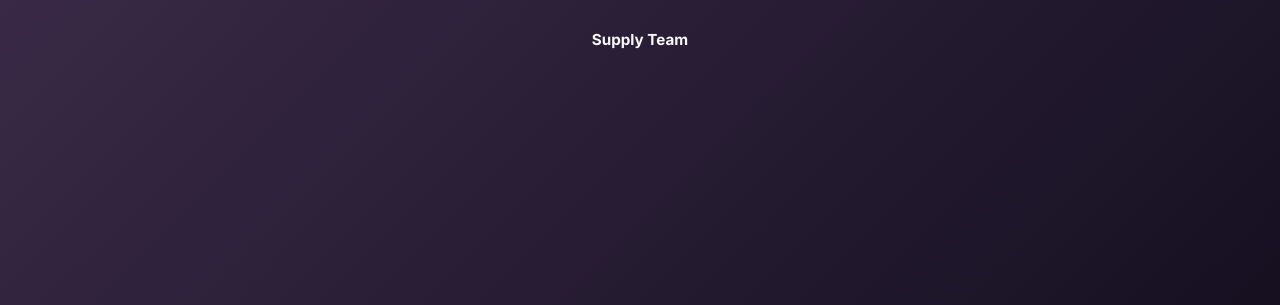
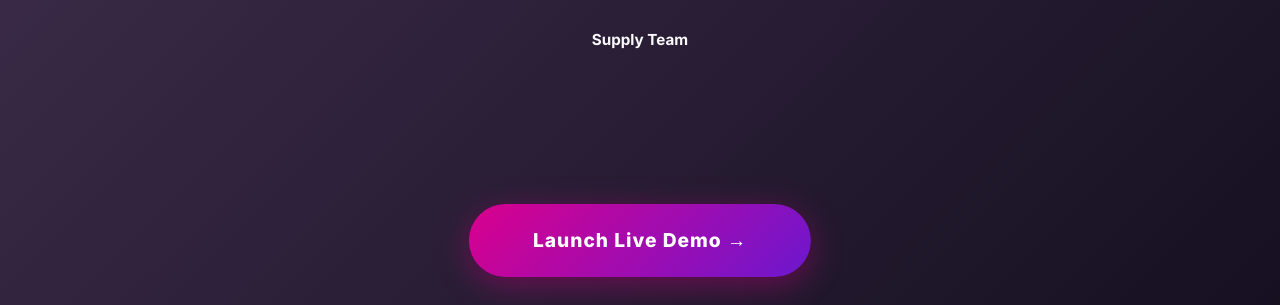
Before and after one commit to shivanksood-prog/prompt-wars-3, a plain HTML site: page index.html in a window 1280 px wide. Shown: the part 495-800 px from the top of the page. Drawn offline with Linux system fonts and the light colour scheme.

Commit message:
Remove duplicate demo links, add floating demo button

```diff
--- a/index.html
+++ b/index.html
@@ -494,29 +494,35 @@
     <p>Target: Cut resolution time by <strong>50%</strong> and reduce outage incidents by <strong>75%</strong></p>
   </div>
 
-  <div style="text-align: center; margin-top: 28px;">
-    <a href="https://prompt-wars-3-outage-tat-production.up.railway.app/"
-       target="_blank"
-       style="display: inline-block; background: var(--accent); color: #fff; font-size: 1rem; font-weight: 700; padding: 16px 40px; border-radius: 100px; text-decoration: none; letter-spacing: 0.5px; transition: opacity 0.2s;"
-       onmouseover="this.style.opacity='0.85'" onmouseout="this.style.opacity='1'">
-      View Live Map Demo →
-    </a>
-  </div>
 </section>
 
-<!-- ====== SLIDE 6 : DEMO ====== -->
-<section class="slide" style="text-align: center; background: linear-gradient(135deg, #161021 0%, #443152 100%); color: #FAF9FC;">
-  <div class="section-label" style="color: var(--accent-soft);">Live Demo</div>
-  <h2 style="font-size: 3.2rem; font-weight: 800; color: #FAF9FC; margin-bottom: 16px;">TEST DEMO</h2>
-  <p style="font-size: 1.6rem; font-weight: 700; color: var(--accent-soft); margin-bottom: 48px;">DASHBOARD + CSP Intelligent Load</p>
-  <a href="https://prompt-wars-3-outage-tat-production.up.railway.app/"
-     target="_blank"
-     style="display: inline-block; background: var(--accent); color: #fff; font-size: 1.1rem; font-weight: 700; padding: 18px 48px; border-radius: 100px; text-decoration: none; letter-spacing: 0.5px; transition: opacity 0.2s;"
-     onmouseover="this.style.opacity='0.85'" onmouseout="this.style.opacity='1'">
-    Launch Dashboard →
-  </a>
-  <p style="margin-top: 20px; font-size: 0.85rem; color: #665E75;">prompt-wars-3-outage-tat-production.up.railway.app</p>
-</section>
+<!-- ====== FLOATING DEMO BUTTON ====== -->
+<a href="https://prompt-wars-3-outage-tat-production.up.railway.app/"
+   target="_blank"
+   style="
+     position: fixed;
+     bottom: 28px;
+     left: 50%;
+     transform: translateX(-50%);
+     background: linear-gradient(135deg, #D9008D 0%, #6D17CE 100%);
+     color: #fff;
+     font-family: 'Inter', system-ui, sans-serif;
+     font-size: 1.2rem;
+     font-weight: 800;
+     padding: 22px 64px;
+     border-radius: 100px;
+     text-decoration: none;
+     letter-spacing: 1px;
+     box-shadow: 0 8px 32px rgba(217, 0, 141, 0.4), 0 2px 8px rgba(0,0,0,0.15);
+     z-index: 9999;
+     transition: transform 0.2s, box-shadow 0.2s;
+     white-space: nowrap;
+   "
+   onmouseover="this.style.transform='translateX(-50%) scale(1.05)'; this.style.boxShadow='0 12px 40px rgba(217,0,141,0.5), 0 4px 12px rgba(0,0,0,0.2)'"
+   onmouseout="this.style.transform='translateX(-50%) scale(1)'; this.style.boxShadow='0 8px 32px rgba(217,0,141,0.4), 0 2px 8px rgba(0,0,0,0.15)'"
+>
+  Launch Live Demo →
+</a>
 
 <!-- ====== FOOTER ====== -->
 <div class="footer-bar">
```
